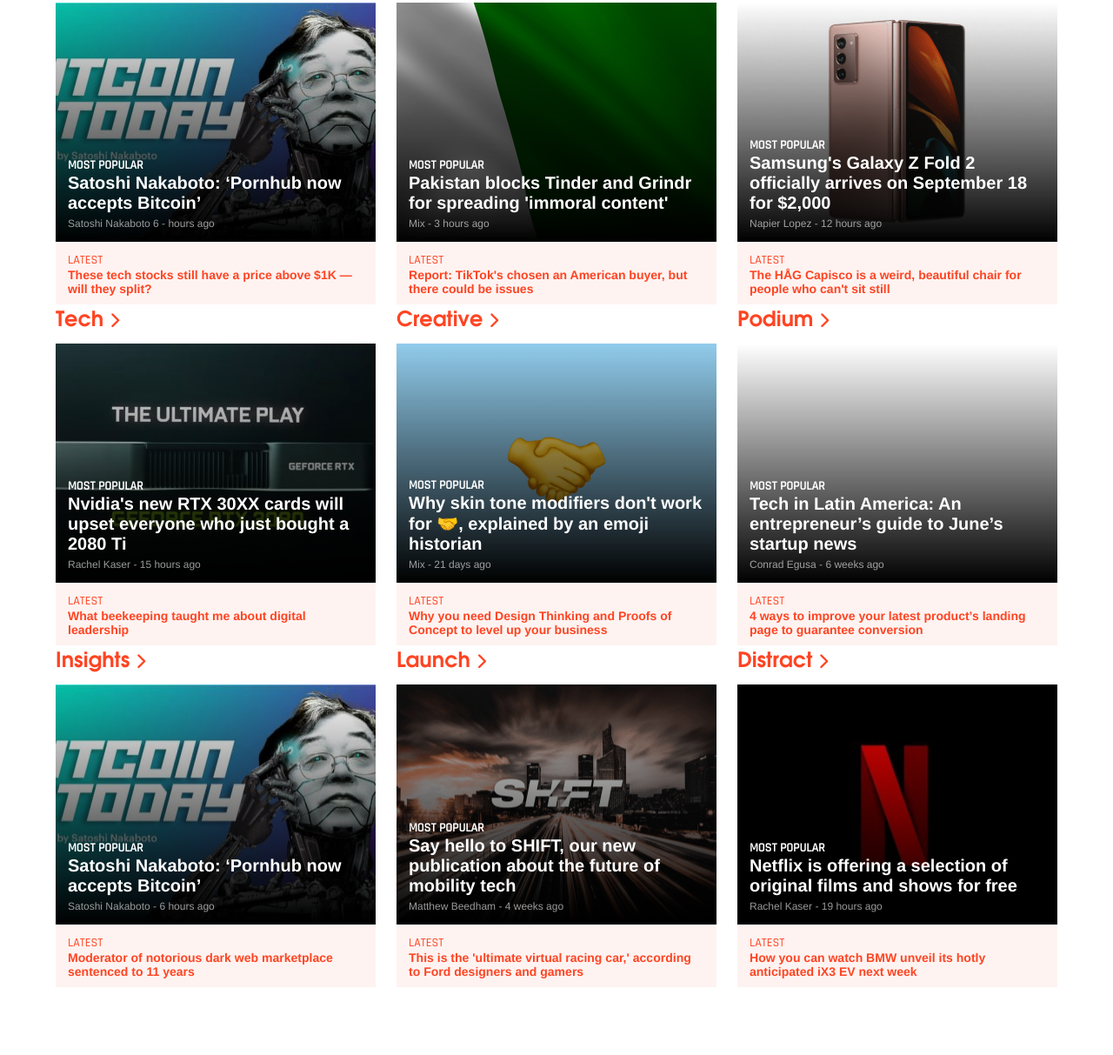
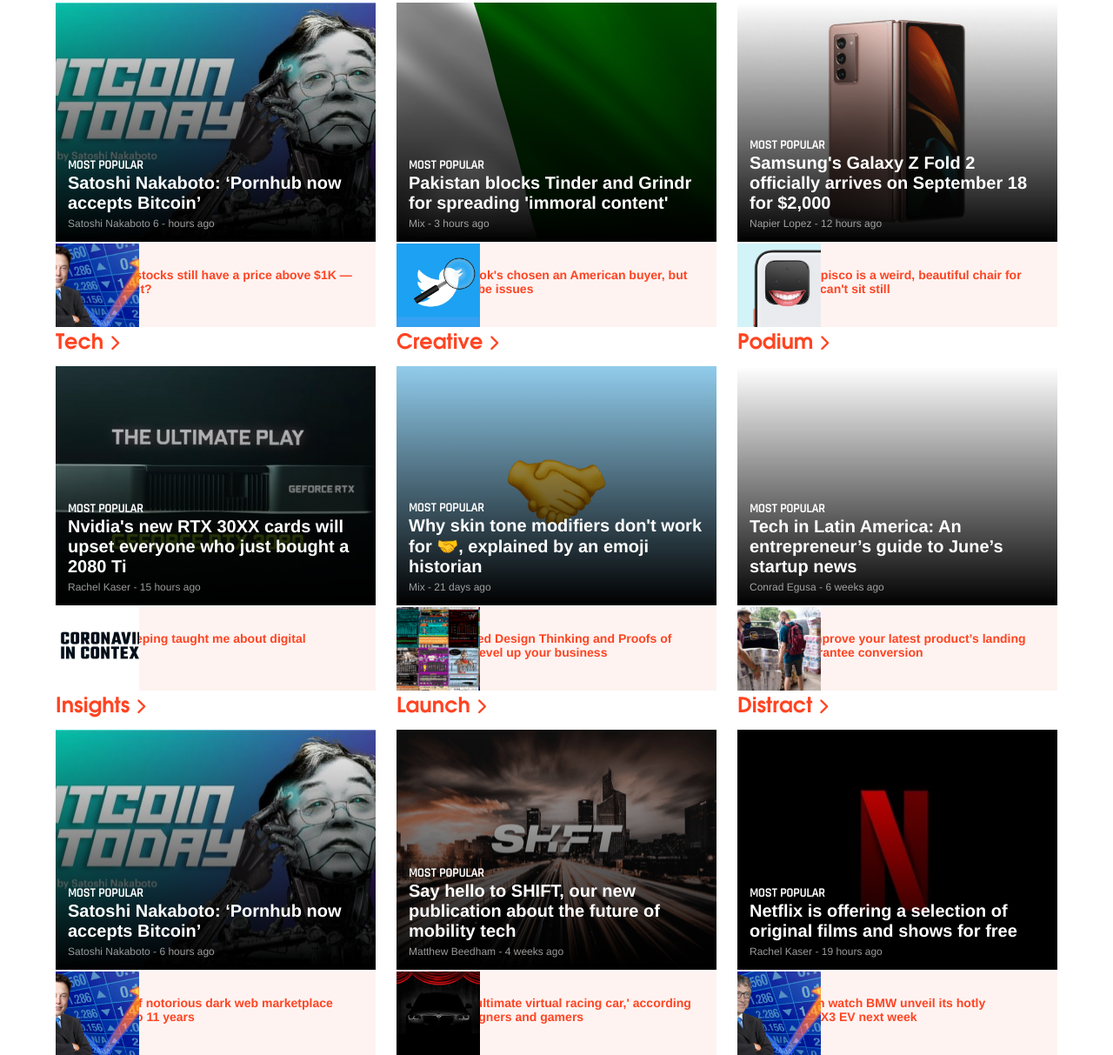
Before and after one commit to alfredoC10/TheNextWebClone, a plain HTML site: page index.html in a window 1280 px wide. Shown: the part 1673-2886 px from the top of the page at 87% size. Before the commit the page ends 2808 px from the top, so only its background shows below. Drawn offline with Linux system fonts and the light colour scheme.

Commit message:
Add smaller images to 4th grid container

```diff
--- a/CSS/style.css
+++ b/CSS/style.css
@@ -659,15 +659,18 @@ html, body{
 .grd4-latest-container {
   display: flex;
   background-color: rgb(254,243,241);
+  justify-content: space-between;
 }
 
 .grd4-latest-header {
-  display: flex;
+  display: inline-flex;
   flex-direction: column;
+  height: 96px;
   padding: 10px 14px;
   color: rgb(255, 68, 34);
   font-weight: bolder;
   font-size: 12px;
+  position: relative;
 }
 
 .grd4-latest-header span {
@@ -680,3 +683,48 @@ html, body{
   text-decoration: underline;
   cursor: pointer;
 }
+
+.grd4-latest-img {
+  width: 96px;
+  height: 96px;
+  background-repeat: no-repeat;
+  background-position: center;
+  background-size: cover;
+  position: absolute;
+}
+
+.latest-url1 {
+  background-image: url(../Images/latest-img-1.jpg);
+}
+
+.latest-url2 {
+  background-image: url(../Images/latest-img-2.png);
+}
+
+.latest-url3 {
+  background-image: url(../Images/latest-img-3.jpg);
+}
+
+.latest-url4 {
+  background-image: url(../Images/latest-img-4.gif);
+}
+
+.latest-url5 {
+  background-image: url(../Images/latest-img-5.png);
+}
+
+.latest-url6 {
+  background-image: url(../Images/latest-img-6.jpg);
+}
+
+.latest-url7 {
+  background-image: url(../Images/latest-img-7.jpg);
+}
+
+.latest-url8 {
+  background-image: url(../Images/latest-img-8.png);
+}
+
+.latest-url9 {
+  background-image: url(../Images/latest-img-9.jpg);
+}
--- a/index.html
+++ b/index.html
@@ -279,7 +279,7 @@
             <span>LATEST</span>
             <h3>These tech stocks still have a price above $1K — will they split?</h3>
           </div>
-          <img class="grd4-latest-img" src="" alt="">
+          <div class="grd4-latest-img latest-url1"></div>
         </div>
         <ul class="grd4-articles-list"></ul>
       </div>
@@ -300,7 +300,7 @@
             <span>LATEST</span>
             <h3>Report: TikTok's chosen an American buyer, but there could be issues</h3>
           </div>
-          <img class="grd4-latest-img" src="" alt="">
+          <div class="grd4-latest-img latest-url2"></div>
         </div>
         <ul class="grd4-articles-list"></ul>
       </div>
@@ -321,7 +321,7 @@
             <span>LATEST</span>
             <h3>The HÅG Capisco is a weird, beautiful chair for people who can't sit still</h3>
           </div>
-          <img class="grd4-latest-img" src="" alt="">
+          <div class="grd4-latest-img latest-url3"></div>
         </div>
         <ul class="grd4-articles-list"></ul>
       </div>
@@ -342,7 +342,7 @@
             <span>LATEST</span>
             <h3>What beekeeping taught me about digital leadership</h3>
           </div>
-          <img class="grd4-latest-img" src="" alt="">
+          <div class="grd4-latest-img latest-url4"></div>
         </div>
         <ul class="grd4-articles-list"></ul>
       </div>
@@ -363,7 +363,7 @@
             <span>LATEST</span>
             <h3>Why you need Design Thinking and Proofs of Concept to level up your business</h3>
           </div>
-          <img class="grd4-latest-img" src="" alt="">
+          <div class="grd4-latest-img latest-url5"></div>
         </div>
         <ul class="grd4-articles-list"></ul>
       </div>
@@ -384,7 +384,7 @@
             <span>LATEST</span>
             <h3>4 ways to improve your latest product’s landing page to guarantee conversion</h3>
           </div>
-          <img class="grd4-latest-img" src="" alt="">
+          <div class="grd4-latest-img latest-url6"></div>
         </div>
         <ul class="grd4-articles-list"></ul>
       </div>
@@ -405,7 +405,7 @@
             <span>LATEST</span>
             <h3>Moderator of notorious dark web marketplace sentenced to 11 years</h3>
           </div>
-          <img class="grd4-latest-img" src="" alt="">
+          <div class="grd4-latest-img latest-url7"></div>
         </div>
         <ul class="grd4-articles-list"></ul>
       </div>
@@ -426,7 +426,7 @@
             <span>LATEST</span>
             <h3>This is the 'ultimate virtual racing car,' according to Ford designers and gamers</h3>
           </div>
-          <img class="grd4-latest-img" src="" alt="">
+          <div class="grd4-latest-img latest-url8"></div>
         </div>
         <ul class="grd4-articles-list"></ul>
       </div>
@@ -447,7 +447,7 @@
             <span>LATEST</span>
             <h3>How you can watch BMW unveil its hotly anticipated iX3 EV next week</h3>
           </div>
-          <img class="grd4-latest-img" src="" alt="">
+          <div class="grd4-latest-img latest-url9"></div>
         </div>
         <ul class="grd4-articles-list"></ul>
       </div>
```
Also changed, not shown: Images/latest-img-1.jpg (added), Images/latest-img-2.png (added), Images/latest-img-3.jpg (added), Images/latest-img-4.gif (added), Images/latest-img-5.png (added), Images/latest-img-6.jpg (added), Images/latest-img-7.jpg (added), Images/latest-img-8.png (added), Images/latest-img-9.jpg (added).
